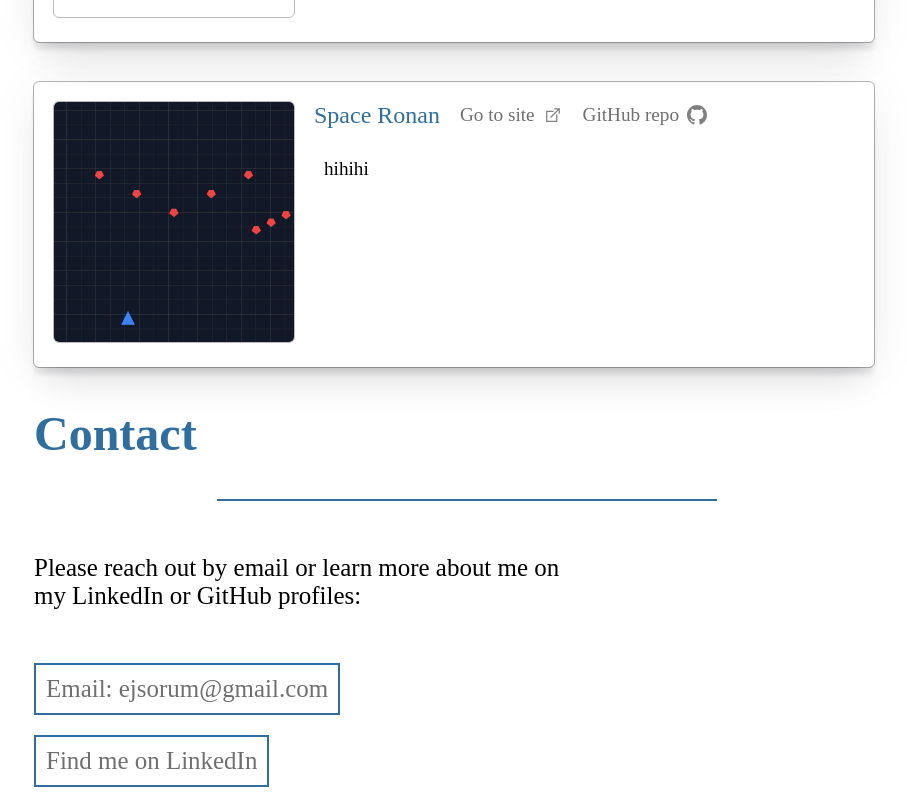
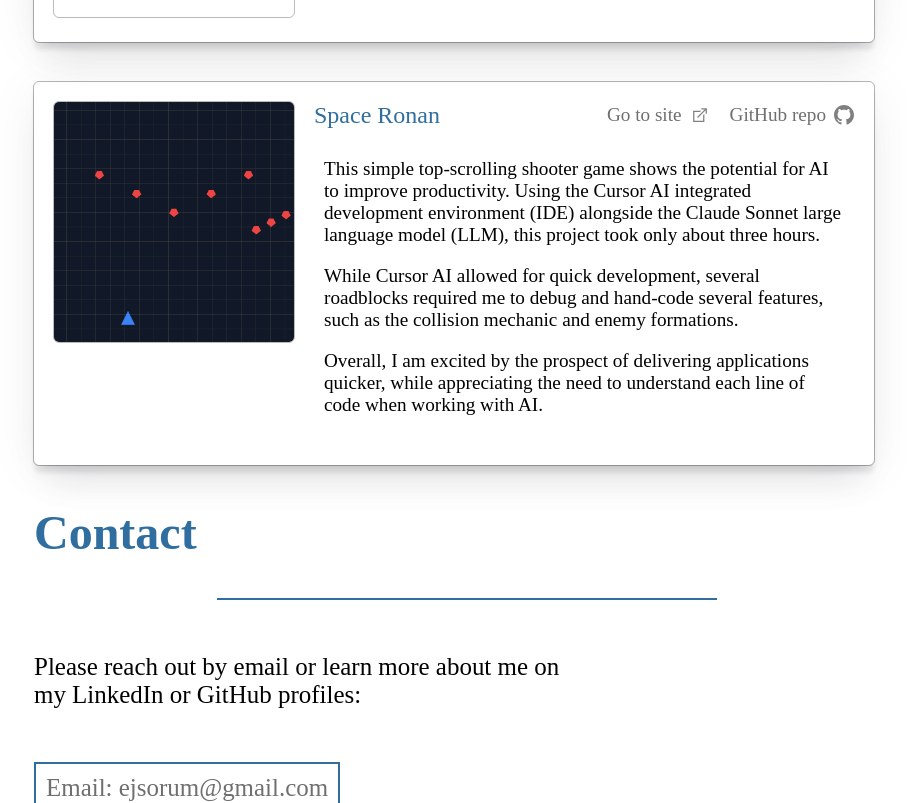
Before and after one commit to EricSorum/portfolio-site, a React (Vite) app: page / in a window 1280 px wide. Shown: the part 3220-4023 px from the top of the page, without its empty margins (206-1113 px from the left). Built offline with nearby package versions, Linux system fonts and the light colour scheme.

Commit message:
Added paragraphs to descriptions.

```diff
--- a/src/components/Project.jsx
+++ b/src/components/Project.jsx
@@ -5,6 +5,7 @@ import linkArrow from './images/site.svg'
 export default function Project(props) {
   const { name, img, github, link, description } = props;
   const altText = `Link to ${name} project`;
+  const descriptionWithLineBreaks = description.split("/n", )
   return (
     <div className={style.card}>
       <a href={github}>
@@ -29,8 +30,11 @@ export default function Project(props) {
           </div>
         </div>
         <div className={style.textBlock}>
-          <p className={style.description}>
-            {description}</p>
+            {description.split('\n').map((line, index) => (
+                <p className={style.description} key={index}>
+                {line}
+                </p>
+            ))}
         </div>
       </div>
     </div>
--- a/src/data/projects.js
+++ b/src/data/projects.js
@@ -1,3 +1,5 @@
+
+
 export const projects = [
   {
     name: "Keg Curator",
@@ -27,6 +29,7 @@ export const projects = [
     name: "Space Ronan",
     github: "https://github.com/EricSorum/space-ronan",
     link: "https://ericsorum.github.io/space-ronan",
-    description: "hihihi"
+    description: `This simple top-scrolling shooter game shows the potential for AI to improve productivity. Using the Cursor AI integrated development environment (IDE) alongside the Claude Sonnet large language model (LLM), this project took only about three hours.\nWhile Cursor AI allowed for quick development, several roadblocks required me to debug and hand-code several features, such as the collision mechanic and enemy formations.\nOverall, I am excited by the prospect of delivering applications quicker, while appreciating the need to understand each line of code when working with AI.`
+
   }
 ]
```
